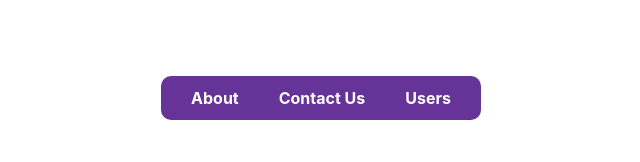
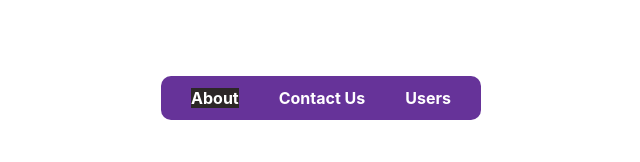
Before and after one commit to Ujjal-ENG/new-react-routet-dom-app, a React (Vite) app: page /about in a window 1280 px wide. Shown: the part 226-388 px from the top of the page, without its empty margins (319-959 px from the left). Built offline with nearby package versions, Linux system fonts and the light colour scheme.

Commit message:
done the set the active and inactive classed where we can detect which class is add right now

```diff
--- a/src/components/layouts/Navbar.jsx
+++ b/src/components/layouts/Navbar.jsx
@@ -12,6 +12,11 @@ const Navbar = () => {
           borderRadius: "10px",
         }}
       >
+        <NavLink
+          className={({ isActive, isPending }) =>
+            isActive ? "active" : isPending ? console.log("pending") : ""
+          }
+        ></NavLink>
         <NavLink
           to="/about"
           style={{
--- a/src/index.css
+++ b/src/index.css
@@ -55,6 +55,11 @@ button:focus-visible {
   outline: 4px auto -webkit-focus-ring-color;
 }
 
+.active {
+  background-color: #2c2727;
+  color: black;
+}
+
 @media (prefers-color-scheme: light) {
   :root {
     color: #213547;
```
